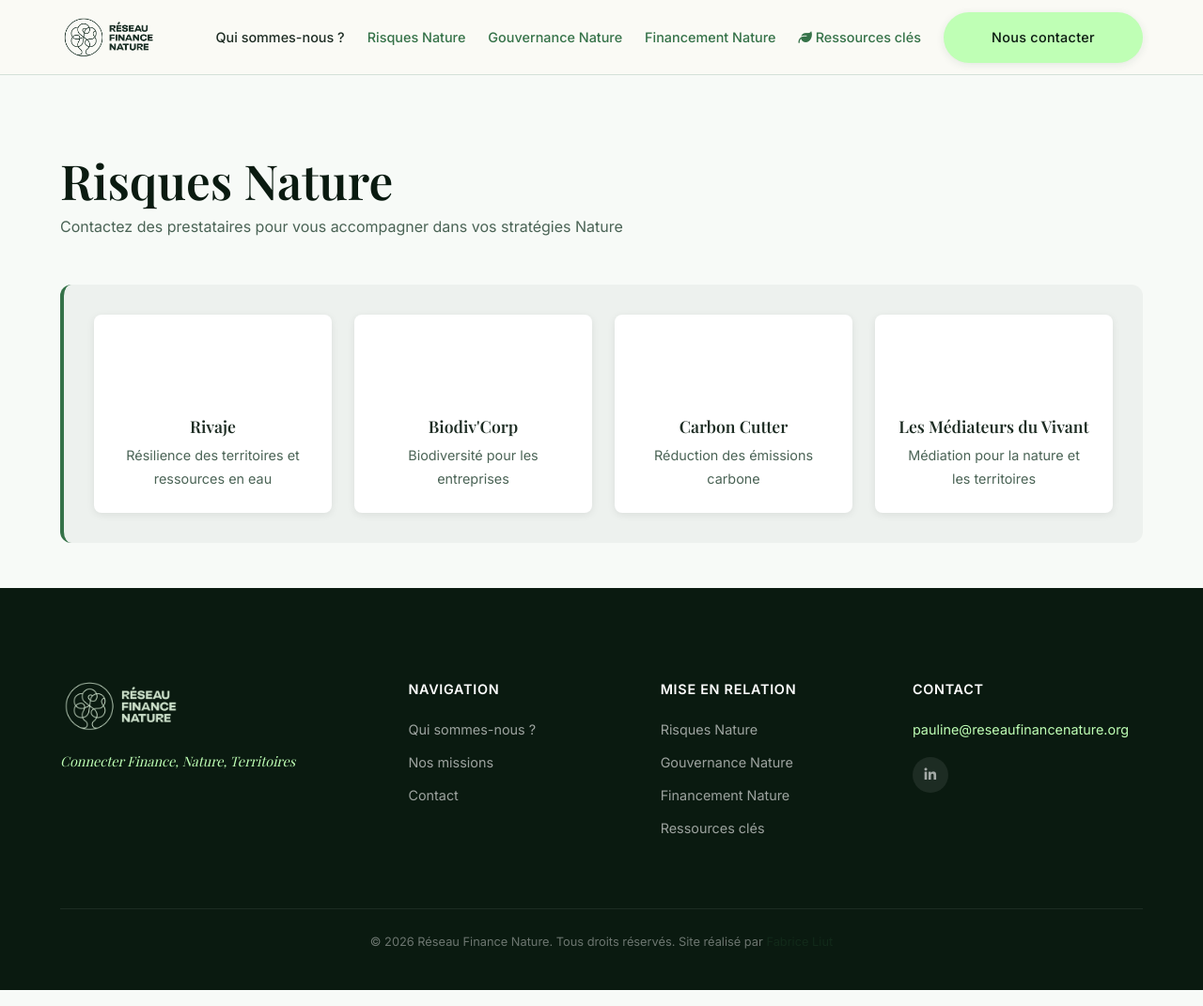
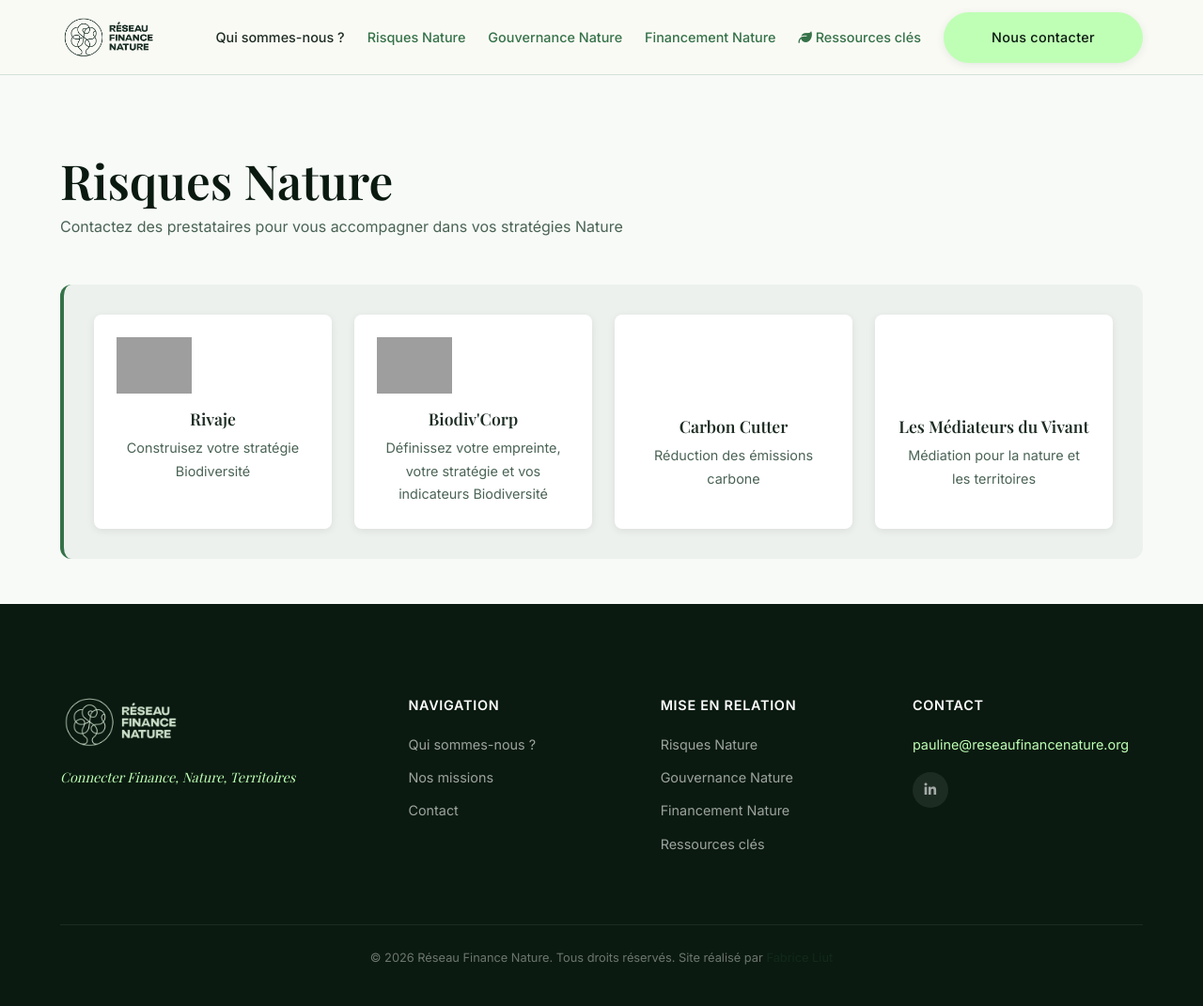
Before and after one commit to fabriceliut/reseau-finance-nature, a Jekyll site: the page built from pages/risques.html, in a window 1280 px wide and 1071 px high. Shown: the whole window at 94% size. Built offline with Jekyll 4.4.1, drawn with Linux system fonts in a browser that asks for light colours; grey boxes are pictures that could not be loaded.

Commit message:
Mise à jour des vignettes Risques Nature: ajout logos Rivaje et Biodiv'Corp avec textes actualisés

```diff
--- a/pages/risques.html
+++ b/pages/risques.html
@@ -18,21 +18,21 @@
       <div style="display: grid; grid-template-columns: repeat(auto-fit, minmax(200px, 1fr)); gap: 1.5rem;">
         <a href="https://www.rivaje.fr/" target="_blank" rel="noopener noreferrer" class="partner-card fade-up" style="display: inline-block; padding: 1.5rem; background: white; border-radius: 0.5rem; text-decoration: none; transition: transform 0.2s ease, box-shadow 0.2s ease; box-shadow: 0 2px 8px rgba(0, 0, 0, 0.08);">
           <div style="text-align: center;">
-            <div style="font-size: 2.5rem; margin-bottom: 1rem; color: var(--color-accent);">
-              <i aria-hidden="true" class="fas fa-water"></i>
+            <div style="margin-bottom: 1rem;">
+              <img src="https://cdn.prod.website-files.com/629b74d04ed0f6b872280bbd/6564a3250c554fc1deafd0a2_logo%20rivaje%20-%20bleu%20polaire%20(1).png" alt="Rivaje" style="max-height: 60px; width: auto;">
             </div>
             <h3 style="margin: 0.5rem 0; font-size: 1.1rem; color: var(--color-text); font-weight: 600;">Rivaje</h3>
-            <p style="margin: 0.5rem 0 0 0; font-size: 0.9rem; color: var(--color-text-light);">Résilience des territoires et ressources en eau</p>
+            <p style="margin: 0.5rem 0 0 0; font-size: 0.9rem; color: var(--color-text-light);">Construisez votre stratégie Biodiversité</p>
           </div>
         </a>
 
         <a href="https://www.biodivcorp.com/" target="_blank" rel="noopener noreferrer" class="partner-card fade-up" style="display: inline-block; padding: 1.5rem; background: white; border-radius: 0.5rem; text-decoration: none; transition: transform 0.2s ease, box-shadow 0.2s ease; box-shadow: 0 2px 8px rgba(0, 0, 0, 0.08);">
           <div style="text-align: center;">
-            <div style="font-size: 2.5rem; margin-bottom: 1rem; color: var(--color-accent);">
-              <i aria-hidden="true" class="fas fa-dna"></i>
+            <div style="margin-bottom: 1rem;">
+              <img src="https://www.biodivcorp.com/wp-content/uploads/2019/07/logo.jpg" alt="Biodiv'Corp" style="max-height: 60px; width: auto;">
             </div>
             <h3 style="margin: 0.5rem 0; font-size: 1.1rem; color: var(--color-text); font-weight: 600;">Biodiv'Corp</h3>
-            <p style="margin: 0.5rem 0 0 0; font-size: 0.9rem; color: var(--color-text-light);">Biodiversité pour les entreprises</p>
+            <p style="margin: 0.5rem 0 0 0; font-size: 0.9rem; color: var(--color-text-light);">Définissez votre empreinte, votre stratégie et vos indicateurs Biodiversité</p>
           </div>
         </a>
 
```
